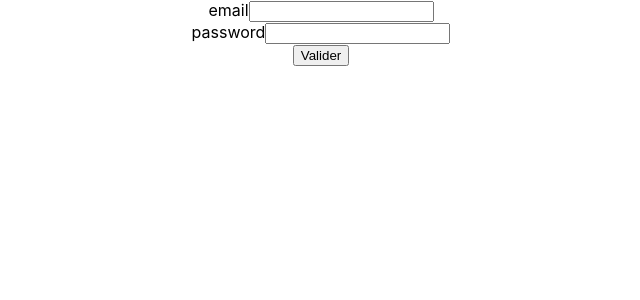
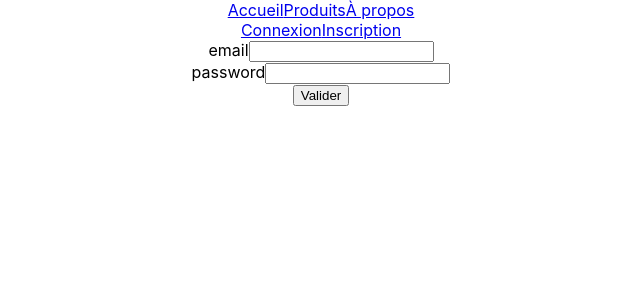
Before and after one commit to Lorry59100/Ecommerce, a React (Create React App) app in the folder frontend/: page / in a window 1280 px wide. Shown: the top 300 px of the page, without its empty margins (319-959 px from the left). Built offline with nearby package versions, Linux system fonts and the light colour scheme.

Commit message:
Navbar first init

```diff
--- a/frontend/src/App.js
+++ b/frontend/src/App.js
@@ -2,11 +2,13 @@ import './App.css';
 import FormikContainer from './components/FormikContainer';
 import ProductList from './components/ProductList';
 import LoginForm from './components/forms/LoginForm';
+import { Navbar } from './components/main_components/Navbar';
 import { RegistrationForm } from './components/forms/RegistrationForm';
 
 function App() {
   return (
     <div className="App">
+      <Navbar/>
       <LoginForm/>
     </div>
   );
--- /dev/null
+++ b/frontend/src/components/main_components/Navbar.js
@@ -0,0 +1,17 @@
+import React from 'react'
+
+export function Navbar(props) {
+    return (
+      <nav className="navbar">
+        <div className="container">
+          <a href="#" className="link">Accueil</a>
+          <a href="#" className="link">Produits</a>
+          <a href="#" className="link">À propos</a>
+          <div className="right-links">
+            <a href="#" className="link">Connexion</a>
+            <a href="#" className="link">Inscription</a>
+          </div>
+        </div>
+      </nav>
+    );
+  }
```
